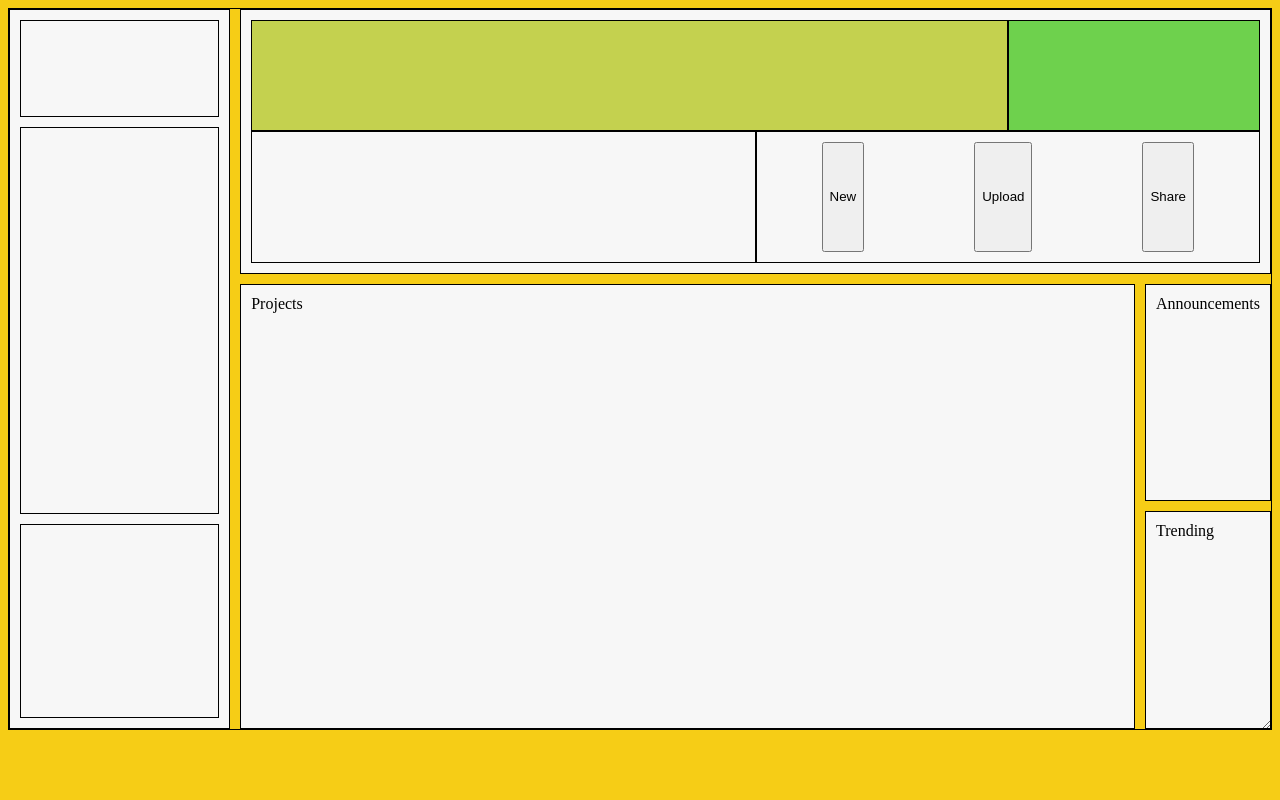
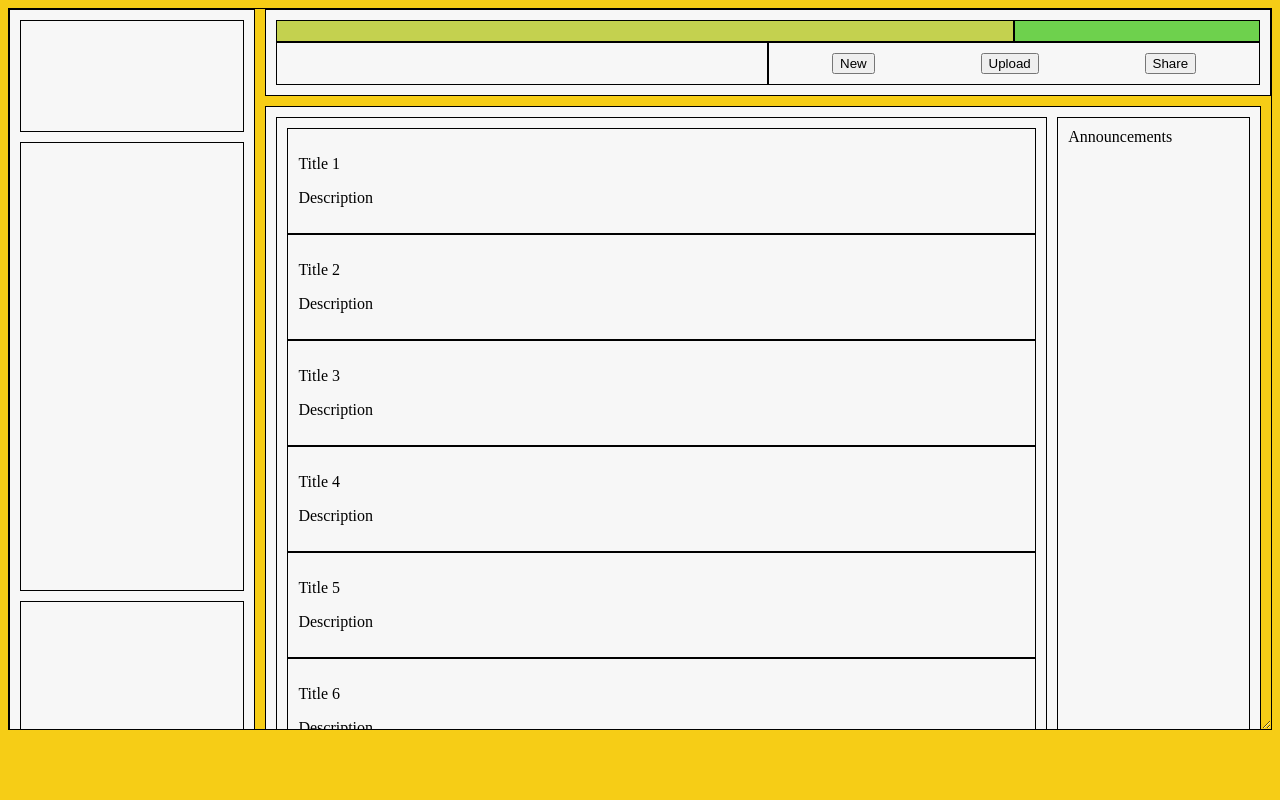
Before and after one commit to ct-chou/admin_dashboard, a plain HTML site: page index.html in a window 1280 px wide. Drawn offline with Linux system fonts and the light colour scheme.

Commit message:
Feat: changed container grid so that main-info is a new item that contains projects announcements and trending. Inserted cards html

```diff
--- a/index.html
+++ b/index.html
@@ -23,9 +23,36 @@
             <div class="nav"></div>
             <div class="settings"></div>
         </div>
-        <div class="projects">Projects</div>
-        <div class="announcements">Announcements</div>
-        <div class="trending">Trending</div>
+        <div class="main-content">
+            <div class="projects">
+                <div class="card" id="project1">
+                    <p class="title">Title 1</p>
+                    <p>Description</p>
+                </div>
+                <div class="card" id="project2">
+                    <p class="title">Title 2</p>
+                    <p>Description</p>
+                </div>
+                <div class="card" id="project3">
+                    <p class="title">Title 3</p>
+                    <p>Description</p>
+                </div>
+                <div class="card" id="project4">
+                    <p class="title">Title 4</p>
+                    <p>Description</p>
+                </div>
+                <div class="card" id="project5">
+                    <p class="title">Title 5</p>
+                    <p>Description</p>
+                </div>
+                <div class="card" id="project6">
+                    <p class="title">Title 6</p>
+                    <p>Description</p>
+                </div>
+            </div>
+            <div class="announcements">Announcements</div>
+            <div class="trending">Trending</div>
+        </div>
     </div>
 </body>
 </html>
--- a/style.css
+++ b/style.css
@@ -58,22 +58,30 @@ body {
     justify-content: space-around;
 }
 
+.main-content {
+    background-color: #f7f7f7;
+    grid-column: 2/4;
+    grid-row: 2/4;
+    display: grid;
+    grid-template-columns: 4fr 1fr;
+    gap: 10px;
+}
+
 .projects {
     background-color: #f7f7f7;
-    grid-row: 2 / 4;
-    grid-column: 2/4;
+    grid-column: 1/2;
 }
 
 .announcements {
     background-color: #f7f7f7;
-    grid-row: 2/3;
-    grid-column: 4/5;
+    grid-column: 2/3;
+    grid-row: 1/2;
 }
 
 .trending {
     background-color: #f7f7f7;
-    grid-row: 3/4;
-    grid-column: 4/5;
+    grid-column: 2/3;
+    grid-row:2/3
 }
 
 .container div {
```
